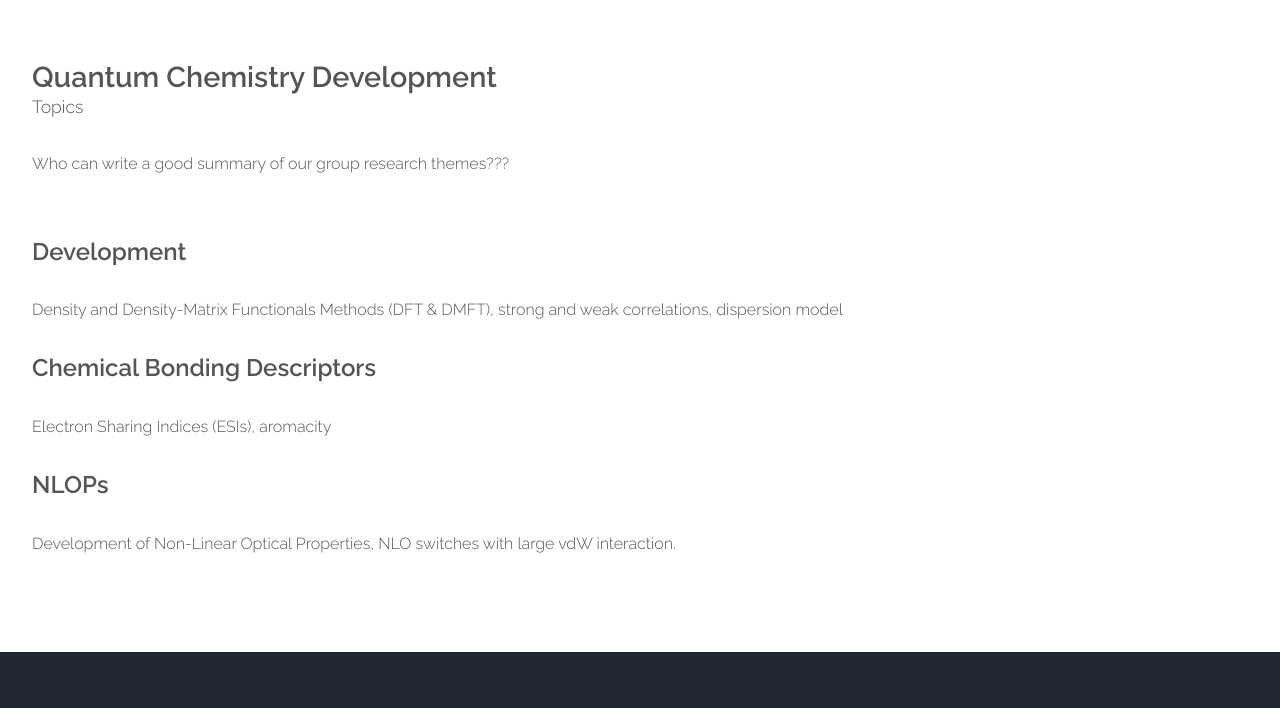
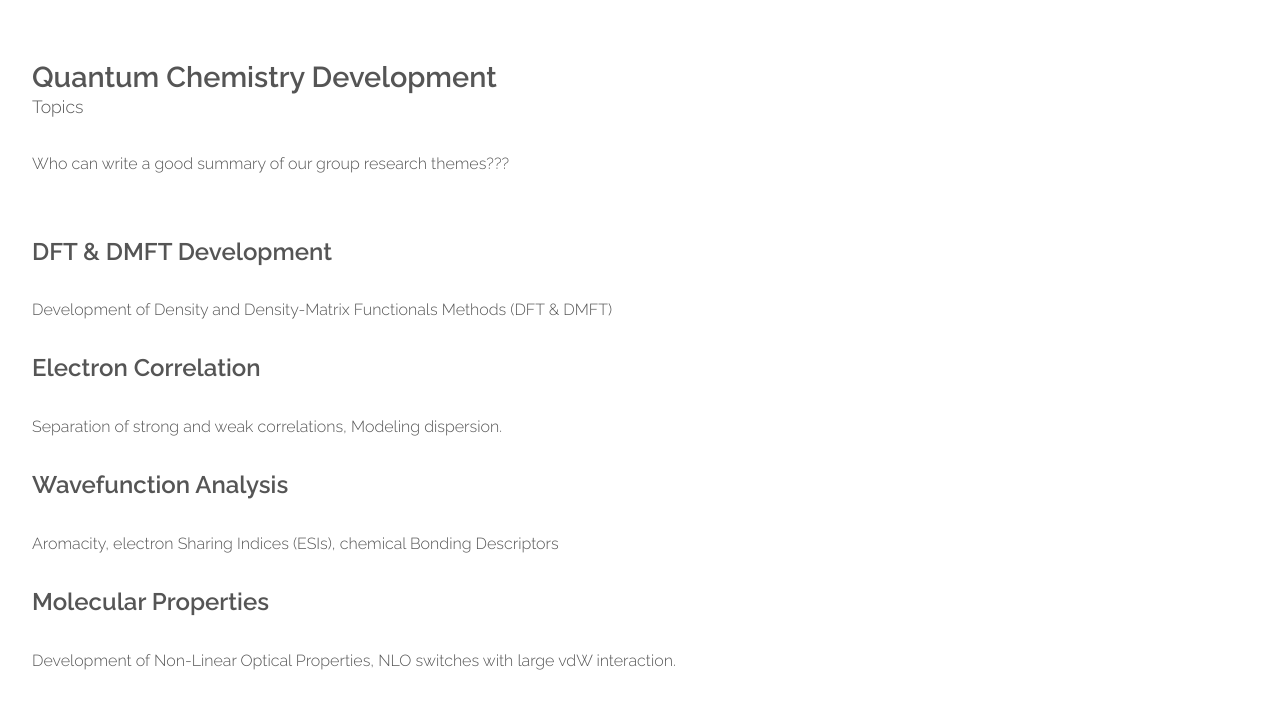
Before and after one commit to old-jekyll-templates/Horizons-Jekyll-Theme, a Jekyll site: the page built from research.html, in a window 1280 px wide and 900 px high, cut to the strip 192-900 px from the top of the window. Built offline with Jekyll 4.4.1, drawn with Linux system fonts in a browser that asks for light colours.

Commit message:
Update researchbar.html

```diff
--- a/_includes/researchbar.html
+++ b/_includes/researchbar.html
@@ -3,15 +3,19 @@
        <div id="sidebar" class="4u sidebar">
 		  <section>
 		   <header class="major">
-				<h2>Development</h2>
+				<h2>DFT & DMFT Development</h2>
 			</header>
-			<p>Density and Density-Matrix Functionals Methods (DFT & DMFT), strong and weak correlations, dispersion model</p>
+			<p>Development of Density and Density-Matrix Functionals Methods (DFT & DMFT)</p>
+			<header class="major">
+				<h2>Electron Correlation</h2>
+			</header>
+			<p>Separation of strong and weak correlations, Modeling dispersion.</p>
 			 <header class="major">
-				<h2>Chemical Bonding Descriptors</h2>
+				<h2>Wavefunction Analysis</h2>
 			</header>
-			<p>Electron Sharing Indices (ESIs), aromacity</p>
+			<p>Aromacity, electron Sharing Indices (ESIs), chemical Bonding Descriptors</p>
 			  <header class="major">
-				<h2>NLOPs</h2>
+				<h2>Molecular Properties</h2>
 			</header>
 			<p>Development of Non-Linear Optical Properties, NLO switches with large vdW interaction.</p>
      </section>
```
